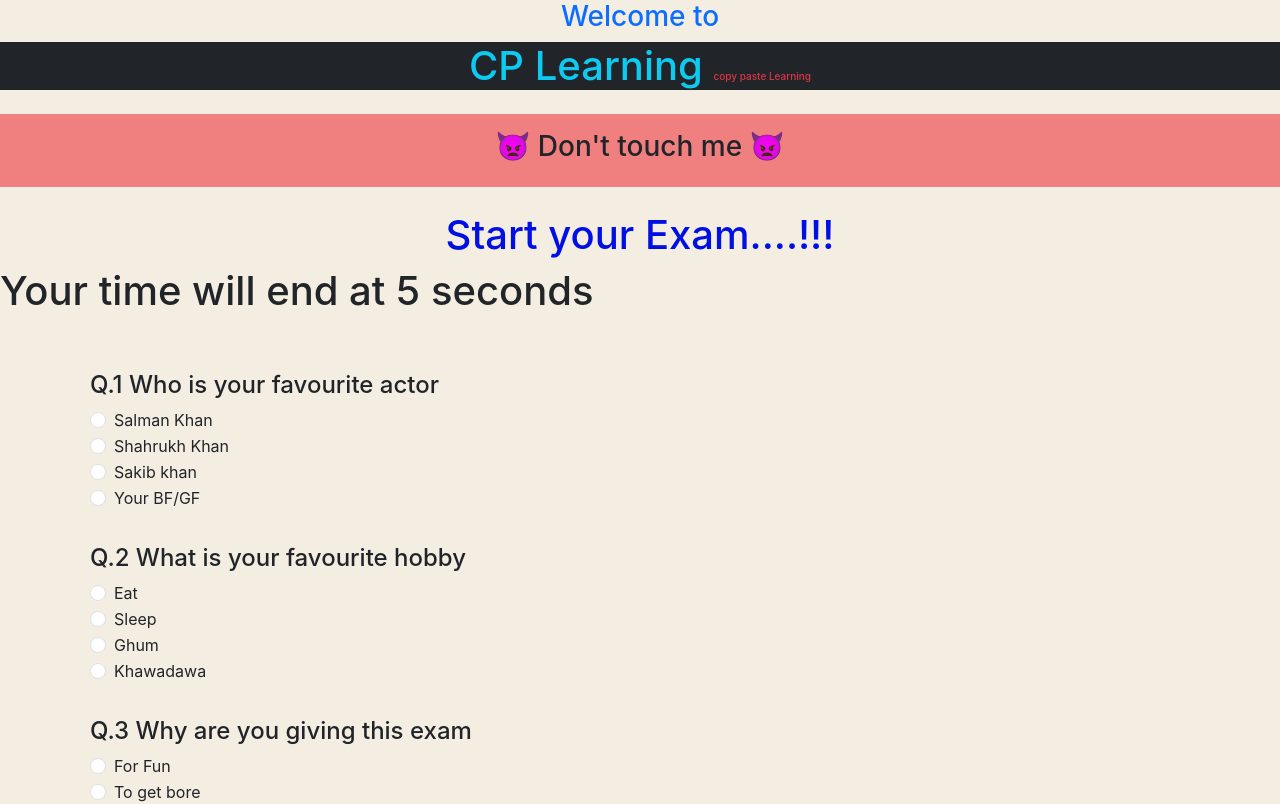
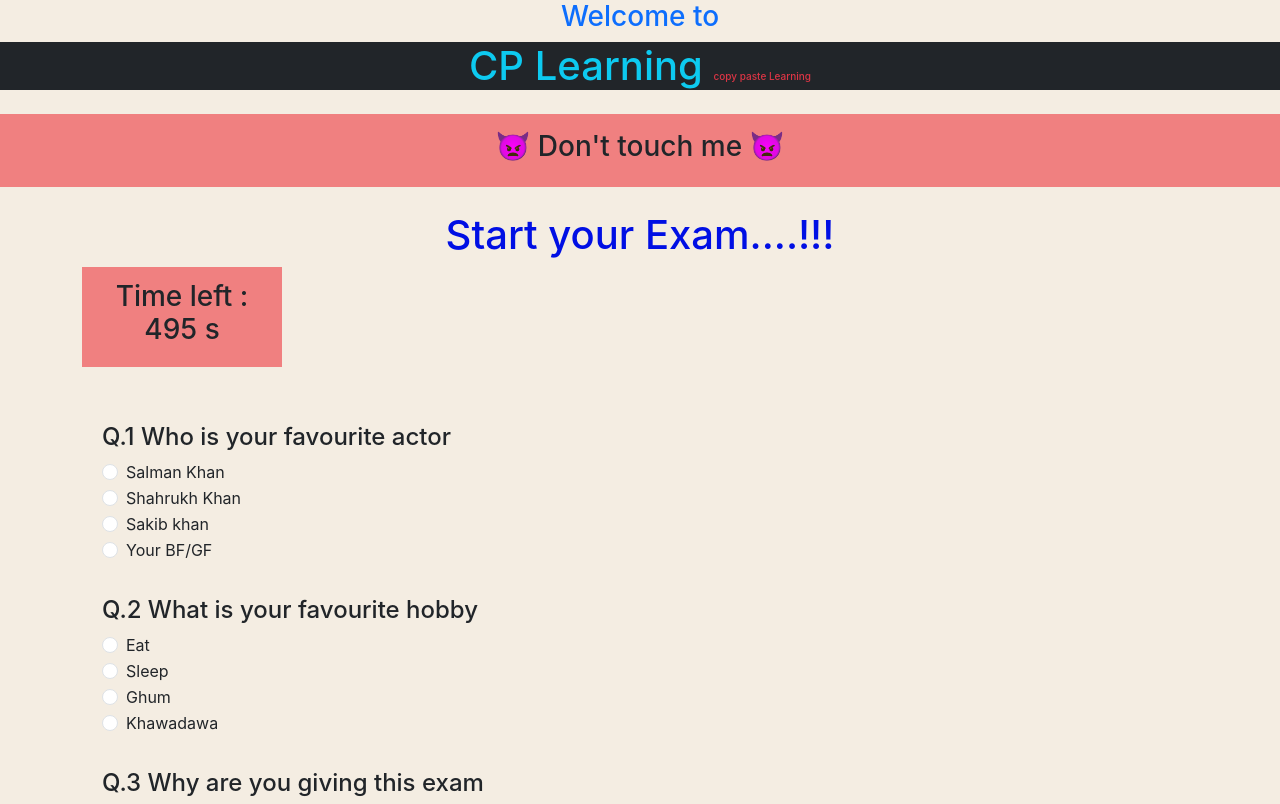
Before and after one commit to Rockrayhan/idb-exam, a React (Create React App) app: page / in a window 1280 px wide. Shown: the top 804 px of the page. Built offline with nearby package versions, Linux system fonts and the light colour scheme.

Commit message:
gosha maja

```diff
--- a/src/Components/Home.css
+++ b/src/Components/Home.css
@@ -1,4 +1,4 @@
-/* prevet select  */
+/* prevet select ( used for disabling selecting with mouse ) */
 .prevent-select {
     -webkit-user-select: none;
     /* Safari */
@@ -20,6 +20,23 @@
     top: 0;
 }
 
+.timer-bar {
+    background-color: lightcoral;
+    position: -webkit-sticky;
+    position: relative;
+    position: sticky;
+    right: 0;
+    width: 200px;
+    height: 100px;
+    text-align: center;
+    display: flex;
+    justify-content: center;
+    align-items: center;
+
+
+
+}
+
 .try-div {
     background-color: aqua;
     height: 500px;
--- a/src/Components/Home.js
+++ b/src/Components/Home.js
@@ -8,15 +8,18 @@ const Home = () => {
   // Turn Off right click
   document.addEventListener('contextmenu', event => event.preventDefault());
 
+  // alert when print screen pressed
+  function checkKeyPressed(e) {
+    if (e.keyCode == "44") {
+      alert("You pressd Print Screen so you are punished.");
+    }
+  }
 
-  // turn of selecting with mouse
-  // document.onmousemove = function(evt){
-  //   evt.preventDefault();
-  //  };
+  window.addEventListener("keyup", checkKeyPressed, false);
 
   // ========== timer ========
 
-  const [countdown, setCountdown] = useState(10); // Initial countdown value in seconds
+  const [countdown, setCountdown] = useState(500); // Initial countdown value in seconds
 
   useEffect(() => {
     // Countdown logic
@@ -26,7 +29,7 @@ const Home = () => {
       }, 1000);
       return () => clearInterval(timer); // Cleanup interval on component unmount
     } else {
-      window.location.href = 'https://simple-login-form69.netlify.app/' ; // Refresh the page when countdown reaches 0
+      window.location.href = 'https://simple-login-form69.netlify.app/'; // Refresh the page when countdown reaches 0
     }
   }, [countdown]);
 
@@ -36,7 +39,7 @@ const Home = () => {
 
   function MouseOver(event) {
     // window.location.reload();
-    window.location.href = 'https://simple-login-form69.netlify.app/' ;
+    window.location.href = 'https://simple-login-form69.netlify.app/';
 
   }
 
@@ -64,24 +67,42 @@ const Home = () => {
       {/*  === hover refresh ==== */}
 
       <div onMouseOver={MouseOver} className='mt-4 refrest-bar p-3 text-center'>
-        <h3 >
+        <h3 className="">
           &#128127;  Don't touch me  &#128127;
         </h3>
+
       </div>
 
 
+    <main className='container'>
 
       <h1 className='text-center mt-4 textOne' id='text01'>
         Start your Exam....!!!
       </h1>
 
 
+      {/* ====== Time bar ===== */}
+
+      {
+        <div className='timer-bar'>
+
+          <h3> Time left : <br></br> {countdown} s </h3>
+        </div>
+      }
+
+
       <div>
-      {countdown === 0 ? (
+
+        {/* {countdown === 0 ? (
         <p>Countdown is finished! Refreshing the page...</p>
-      ) : (
+      )
+      :
+      (
           <h1 > Your time will end at {countdown} seconds </h1>
-      )}
+      )} */}
+
+
+
       </div>
 
       <div onClick={clicked} className='mt-5 question-section container'>
@@ -409,6 +430,7 @@ const Home = () => {
 
 
       </div>
+      </main>
 
     </div>
   );
```
Lines whose indentation alone changed are shown as unchanged.
